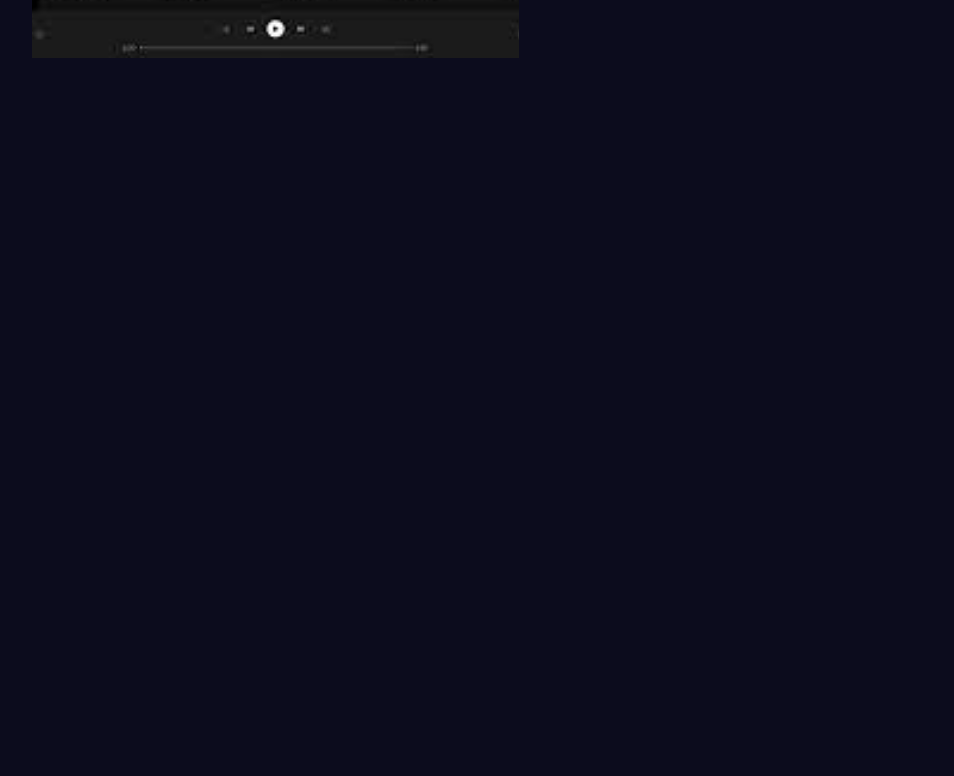
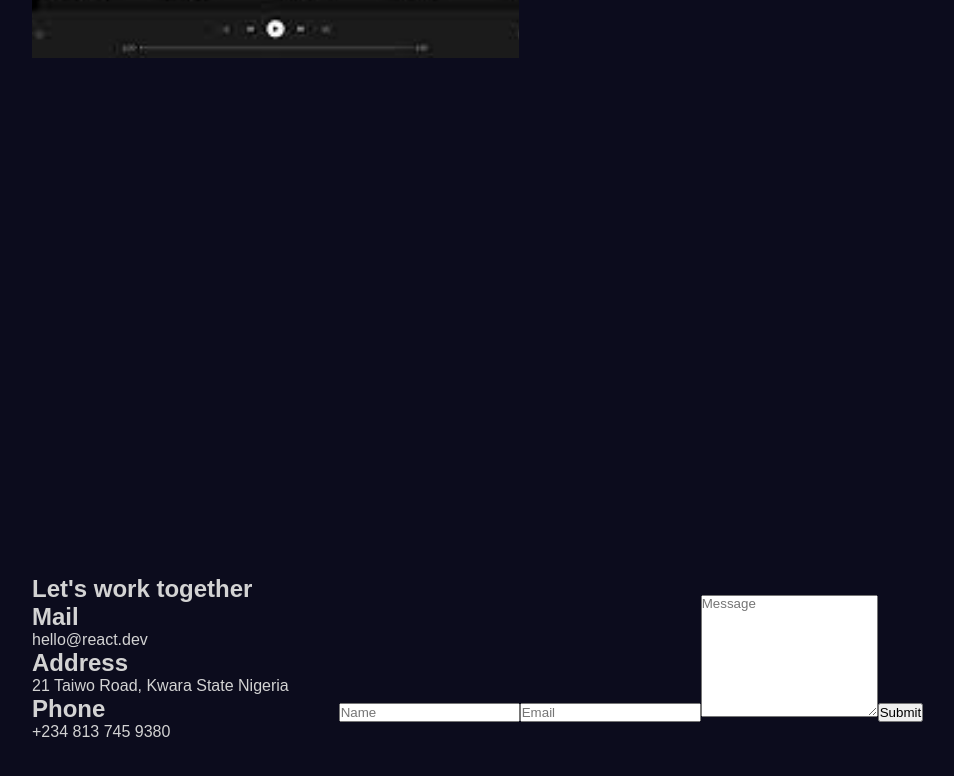
Before and after one commit to OladejiAnthony/framer-portfolio-website, a React (Create React App) app: page / in a window 1280 px wide. Shown: the part 6284-7060 px from the top of the page, without its empty margins (96-1050 px from the left). Built offline with nearby package versions, Linux system fonts and the light colour scheme.

Commit message:
portfolio page complete

```diff
--- a/src/components/contact/Contact.js
+++ b/src/components/contact/Contact.js
@@ -5,10 +5,27 @@ function Contact() {
   return (
     <div className='contact'>
       <div className='textContainer'>
-
+        <h1>Let's work together</h1>
+        <div className='item'>
+            <h2>Mail</h2>
+            <span>hello@react.dev</span>
+        </div>
+        <div className='item'>
+            <h2>Address</h2>
+            <span>21 Taiwo Road, Kwara State Nigeria</span>
+        </div>
+        <div className='item'>
+            <h2>Phone</h2>
+            <span>+234 813 745 9380</span>
+        </div>
       </div>
       <div className='formContainer'>
-
+        <form>
+            <input type='text' required placeholder='Name' />
+            <input type='email' required placeholder='Email' />
+            <textarea rows={8} placeholder='Message' />
+            <button>Submit</button>
+        </form>
       </div>
     </div>
   )
--- a/src/components/contact/Contact.scss
+++ b/src/components/contact/Contact.scss
@@ -1,3 +1,17 @@
 .contact {
+    height: 100%;
+    max-width: 80%;
+    margin: auto;
+    display: flex;
+    align-items: center;
+    gap: 50px;
+
+    .textContainer {
+
+    }
+
+    .formContainer {
+
+    }
 
 }
```
